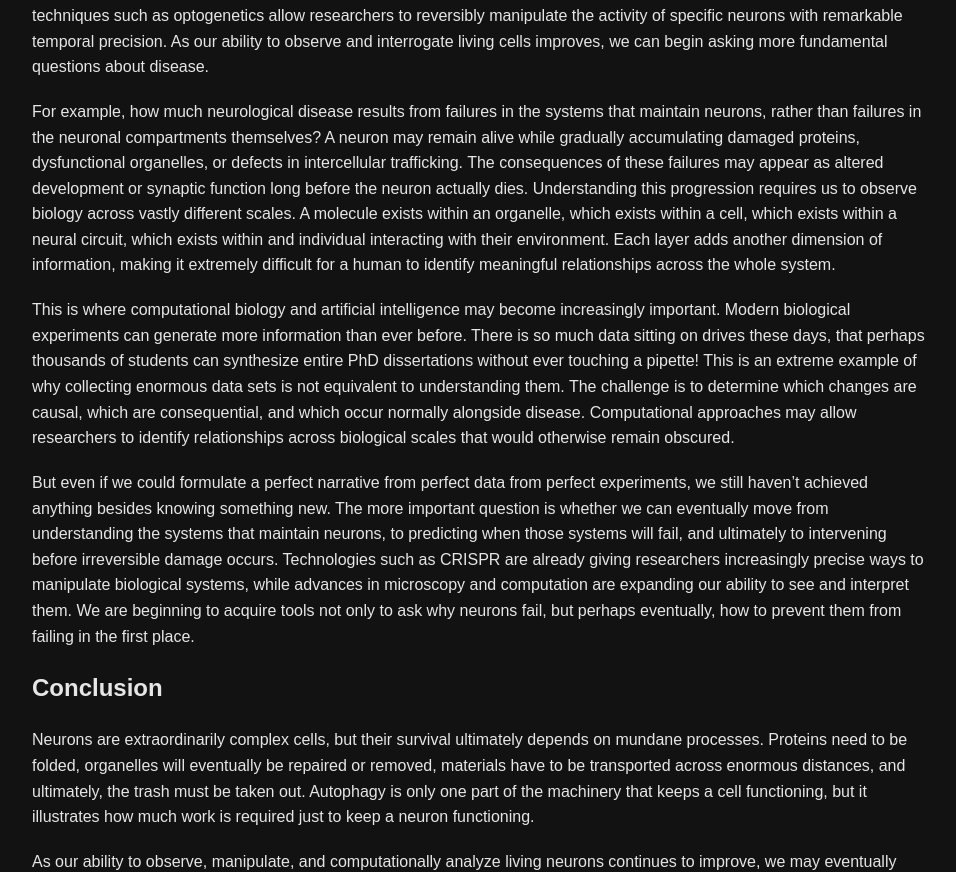
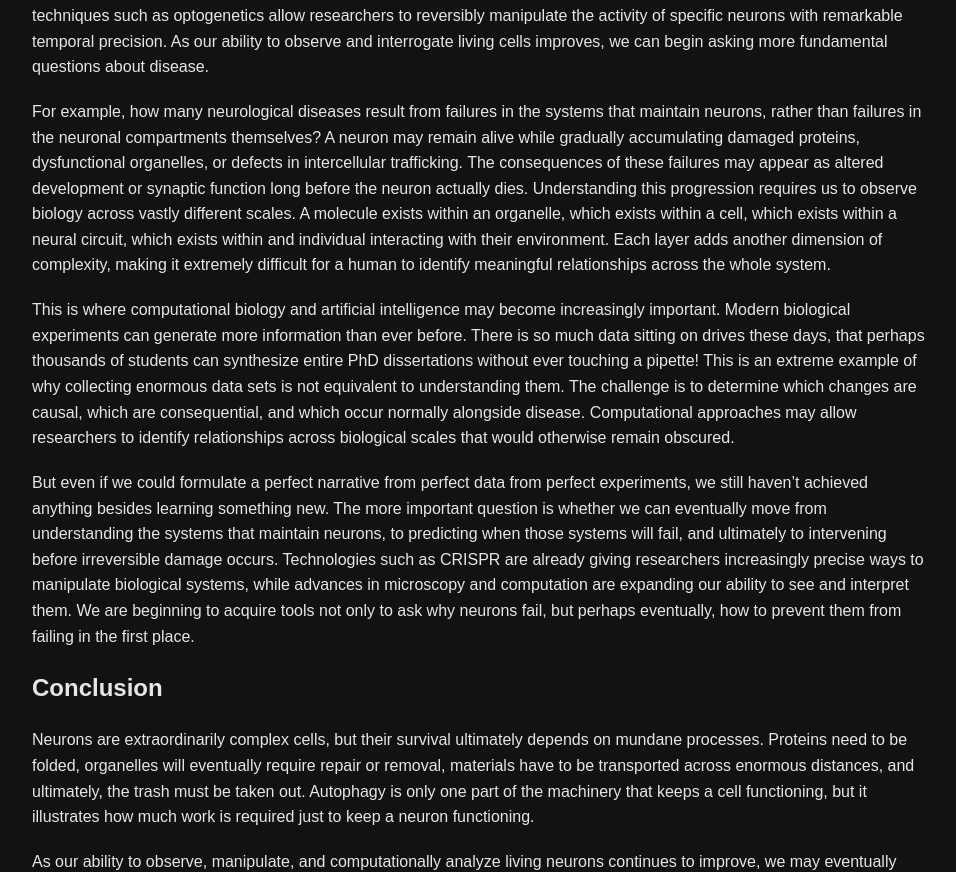
Before and after one commit to luciacali/luciacali.github.io, a Jekyll site: the page built from writing/your-brain-eats-itself.md, in a window 1280 px wide and 1400 px high, scrolled down 2533 px. Shown: the part 157-1029 px from the top of the window, without its empty margins (158-1114 px from the left). Built offline with Jekyll 4.4.1, drawn with Linux system fonts in a browser that asks for light colours.

Commit message:
Fix grammatical issues and improve clarity in text
Replaced instances of 'how much' with 'how many' for grammatical accuracy and adjusted wording for clarity.

```diff
--- a/writing/your-brain-eats-itself.md
+++ b/writing/your-brain-eats-itself.md
@@ -51,15 +51,15 @@ Neurons face a remarkabley similar problem
 
 For much of the history of neuroscience, one of the greatest obstacles has been the limited ability to observe and manipulate living neurons at the resolution we need. Neurological diseases have therefore remained difficult to understand because of the immense challenge of observing and manipulating the cells in which they occur. Promisingly, this is beginning to change. Advances in microscopy are allowing us to observe active structures beyond the conventional limits of light microscopy, while techniques such as optogenetics allow researchers to reversibly manipulate the activity of specific neurons with remarkable temporal precision. As our ability to observe and interrogate living cells improves, we can begin asking more fundamental questions about disease.
 
-For example, how much neurological disease results from failures in the systems that maintain neurons, rather than failures in the neuronal compartments themselves? A neuron may remain alive while gradually accumulating damaged proteins, dysfunctional organelles, or defects in intercellular trafficking. The consequences of these failures may appear as altered development or synaptic function long before the neuron actually dies. Understanding this progression requires us to observe biology across vastly different scales. A molecule exists within an organelle, which exists within a cell, which exists within a neural circuit, which exists within and individual interacting with their environment. Each layer adds another dimension of information, making it extremely difficult for a human to identify meaningful relationships across the whole system.
+For example, how many neurological diseases result from failures in the systems that maintain neurons, rather than failures in the neuronal compartments themselves? A neuron may remain alive while gradually accumulating damaged proteins, dysfunctional organelles, or defects in intercellular trafficking. The consequences of these failures may appear as altered development or synaptic function long before the neuron actually dies. Understanding this progression requires us to observe biology across vastly different scales. A molecule exists within an organelle, which exists within a cell, which exists within a neural circuit, which exists within and individual interacting with their environment. Each layer adds another dimension of complexity, making it extremely difficult for a human to identify meaningful relationships across the whole system.
 
 This is where computational biology and artificial intelligence may become increasingly important. Modern biological experiments can generate more information than ever before. There is so much data sitting on drives these days, that perhaps thousands of students can synthesize entire PhD dissertations without ever touching a pipette! This is an extreme example of why collecting enormous data sets is not equivalent to understanding them. The challenge is to determine which changes are causal, which are consequential, and which occur normally alongside disease. Computational approaches may allow researchers to identify relationships across biological scales that would otherwise remain obscured.
 
-But even if we could formulate a perfect narrative from perfect data from perfect experiments, we still haven't achieved anything besides knowing something new. The more important question is whether we can eventually move from understanding the systems that maintain neurons, to predicting when those systems will fail, and ultimately to intervening before irreversible damage occurs. Technologies such as CRISPR are already giving researchers increasingly precise ways to manipulate biological systems, while advances in microscopy and computation are expanding our ability to see and interpret them. We are beginning to acquire tools not only to ask why neurons fail, but perhaps eventually, how to prevent them from failing in the first place.
+But even if we could formulate a perfect narrative from perfect data from perfect experiments, we still haven't achieved anything besides learning something new. The more important question is whether we can eventually move from understanding the systems that maintain neurons, to predicting when those systems will fail, and ultimately to intervening before irreversible damage occurs. Technologies such as CRISPR are already giving researchers increasingly precise ways to manipulate biological systems, while advances in microscopy and computation are expanding our ability to see and interpret them. We are beginning to acquire tools not only to ask why neurons fail, but perhaps eventually, how to prevent them from failing in the first place.
 
 ## Conclusion
 
-Neurons are extraordinarily complex cells, but their survival ultimately depends on mundane processes. Proteins need to be folded, organelles will eventually be repaired or removed, materials have to be transported across enormous distances, and ultimately, the trash must be taken out. Autophagy is only one part of the machinery that keeps a  cell functioning, but it illustrates how much work is required just to keep a neuron functioning.
+Neurons are extraordinarily complex cells, but their survival ultimately depends on mundane processes. Proteins need to be folded, organelles will eventually require repair or removal, materials have to be transported across enormous distances, and ultimately, the trash must be taken out. Autophagy is only one part of the machinery that keeps a  cell functioning, but it illustrates how much work is required just to keep a neuron functioning.
 
 As our ability to observe, manipulate, and computationally analyze living neurons continues to improve, we may eventually move from understanding how neurons fail, to predicting when they are likely to, and  perhaps intervening before that failure becomes irreversible.
 
```
